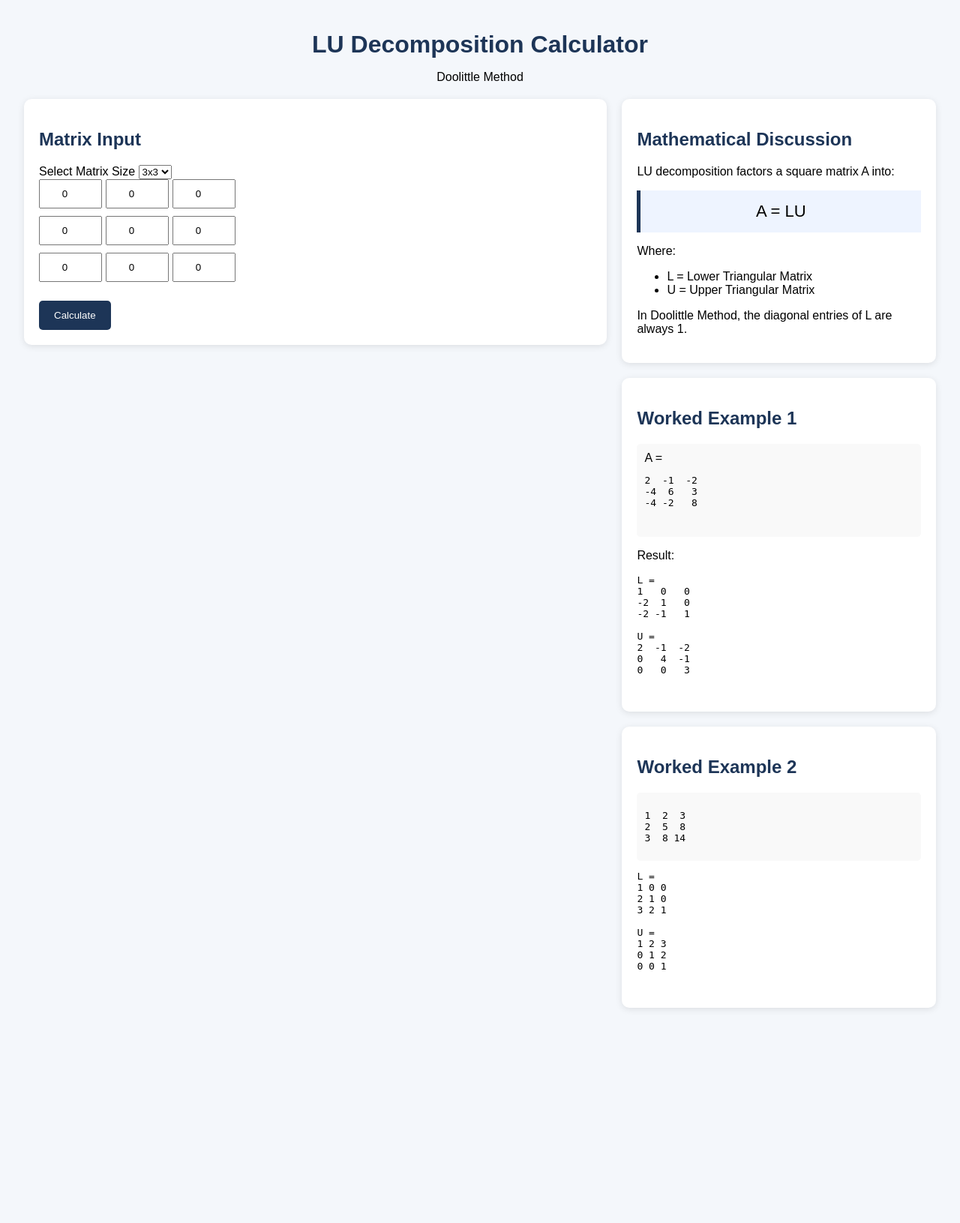
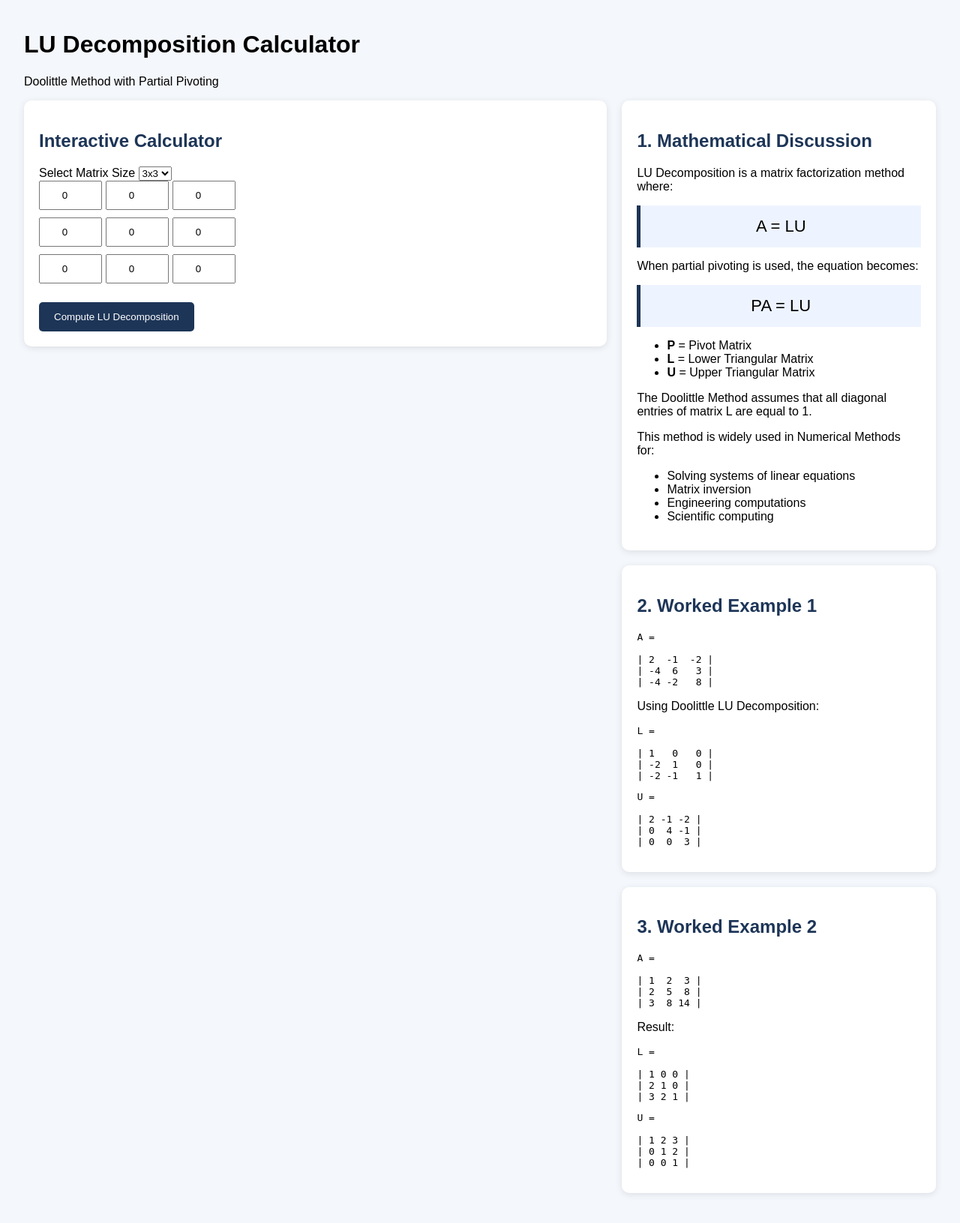
Before and after one commit to ranariomarc-wq/LU_Decomposition_Project, a Flask app: page / in a window 1280 px wide. Shown: the whole page at 75% size. Before the commit the page ends 1346 px from the top, so only its background shows below. Run offline with Flask 3, Linux system fonts and the light colour scheme.

Commit message:
Update index.html

```diff
--- a/templates/index.html
+++ b/templates/index.html
@@ -1,5 +1,6 @@
 <!DOCTYPE html>
 <html lang="en">
+
 <head>
 
     <meta charset="UTF-8">
@@ -15,22 +16,23 @@
 
 <div class="container">
 
-    <div class="top-title">
+    <div class="header">
 
         <h1>LU Decomposition Calculator</h1>
 
-        <p>Doolittle Method</p>
+        <p>Doolittle Method with Partial Pivoting</p>
 
     </div>
 
     <div class="layout">
 
-        <!-- LEFT SIDE -->
+        <!-- LEFT PANEL -->
         <div class="left-panel">
 
+            <!-- INPUT -->
             <div class="card">
 
-                <h2>Matrix Input</h2>
+                <h2>Interactive Calculator</h2>
 
                 <form method="POST">
 
@@ -47,7 +49,7 @@
                     <div id="matrix-container"></div>
 
                     <button type="submit">
-                        Calculate
+                        Compute LU Decomposition
                     </button>
 
                 </form>
@@ -64,9 +66,52 @@
 
             {% if L is not none %}
 
+            <!-- P MATRIX -->
             <div class="card">
 
-                <h2>Lower Matrix (L)</h2>
+                <h2>Pivot Matrix (P)</h2>
+
+                <table>
+
+                    {% for row in P %}
+                    <tr>
+
+                        {% for value in row %}
+                        <td>{{ value }}</td>
+                        {% endfor %}
+
+                    </tr>
+                    {% endfor %}
+
+                </table>
+
+            </div>
+
+            <!-- PA MATRIX -->
+            <div class="card">
+
+                <h2>Permuted Matrix (PA)</h2>
+
+                <table>
+
+                    {% for row in PA %}
+                    <tr>
+
+                        {% for value in row %}
+                        <td>{{ value }}</td>
+                        {% endfor %}
+
+                    </tr>
+                    {% endfor %}
+
+                </table>
+
+            </div>
+
+            <!-- L MATRIX -->
+            <div class="card">
+
+                <h2>Lower Triangular Matrix (L)</h2>
 
                 <table>
 
@@ -84,9 +129,10 @@
 
             </div>
 
+            <!-- U MATRIX -->
             <div class="card">
 
-                <h2>Upper Matrix (U)</h2>
+                <h2>Upper Triangular Matrix (U)</h2>
 
                 <table>
 
@@ -104,6 +150,7 @@
 
             </div>
 
+            <!-- STEPS -->
             <div class="card">
 
                 <h2>Step-by-Step Solution</h2>
@@ -124,15 +171,16 @@
 
         </div>
 
-        <!-- RIGHT SIDE -->
+        <!-- RIGHT PANEL -->
         <div class="right-panel">
 
+            <!-- DISCUSSION -->
             <div class="card">
 
-                <h2>Mathematical Discussion</h2>
+                <h2>1. Mathematical Discussion</h2>
 
                 <p>
-                    LU decomposition factors a square matrix A into:
+                    LU Decomposition is a matrix factorization method where:
                 </p>
 
                 <div class="formula">
@@ -140,79 +188,104 @@
                 </div>
 
                 <p>
-                    Where:
+                    When partial pivoting is used, the equation becomes:
+                </p>
+
+                <div class="formula">
+                    PA = LU
+                </div>
+
+                <ul>
+                    <li><strong>P</strong> = Pivot Matrix</li>
+                    <li><strong>L</strong> = Lower Triangular Matrix</li>
+                    <li><strong>U</strong> = Upper Triangular Matrix</li>
+                </ul>
+
+                <p>
+                    The Doolittle Method assumes that all diagonal entries
+                    of matrix L are equal to 1.
+                </p>
+
+                <p>
+                    This method is widely used in Numerical Methods for:
                 </p>
 
                 <ul>
-                    <li>L = Lower Triangular Matrix</li>
-                    <li>U = Upper Triangular Matrix</li>
+                    <li>Solving systems of linear equations</li>
+                    <li>Matrix inversion</li>
+                    <li>Engineering computations</li>
+                    <li>Scientific computing</li>
                 </ul>
-
-                <p>
-                    In Doolittle Method, the diagonal entries of L are always 1.
-                </p>
 
             </div>
 
+            <!-- EXAMPLE 1 -->
             <div class="card">
 
-                <h2>Worked Example 1</h2>
+                <h2>2. Worked Example 1</h2>
 
-                <div class="matrix-box">
+<pre>
+A =
 
-                    A =
+| 2  -1  -2 |
+| -4  6   3 |
+| -4 -2   8 |
+</pre>
 
-                    <pre>
-2  -1  -2
--4  6   3
--4 -2   8
-                    </pre>
+                <p>
+                    Using Doolittle LU Decomposition:
+                </p>
 
-                </div>
+<pre>
+L =
+
+| 1   0   0 |
+| -2  1   0 |
+| -2 -1   1 |
+</pre>
+
+<pre>
+U =
+
+| 2 -1 -2 |
+| 0  4 -1 |
+| 0  0  3 |
+</pre>
+
+            </div>
+
+            <!-- EXAMPLE 2 -->
+            <div class="card">
+
+                <h2>3. Worked Example 2</h2>
+
+<pre>
+A =
+
+| 1  2  3 |
+| 2  5  8 |
+| 3  8 14 |
+</pre>
 
                 <p>
                     Result:
                 </p>
 
-                <pre>
+<pre>
 L =
-1   0   0
--2  1   0
--2 -1   1
 
-U =
-2  -1  -2
-0   4  -1
-0   0   3
-                </pre>
-
-            </div>
-
-            <div class="card">
-
-                <h2>Worked Example 2</h2>
-
-                <div class="matrix-box">
+| 1 0 0 |
+| 2 1 0 |
+| 3 2 1 |
+</pre>
 
 <pre>
-1  2  3
-2  5  8
-3  8 14
+U =
+
+| 1 2 3 |
+| 0 1 2 |
+| 0 0 1 |
 </pre>
-
-                </div>
-
-                <pre>
-L =
-1 0 0
-2 1 0
-3 2 1
-
-U =
-1 2 3
-0 1 2
-0 0 1
-                </pre>
 
             </div>
 
@@ -253,7 +326,6 @@ function generateMatrix() {
             input.value = 0;
 
             row.appendChild(input);
-
         }
 
         container.appendChild(row);
```
